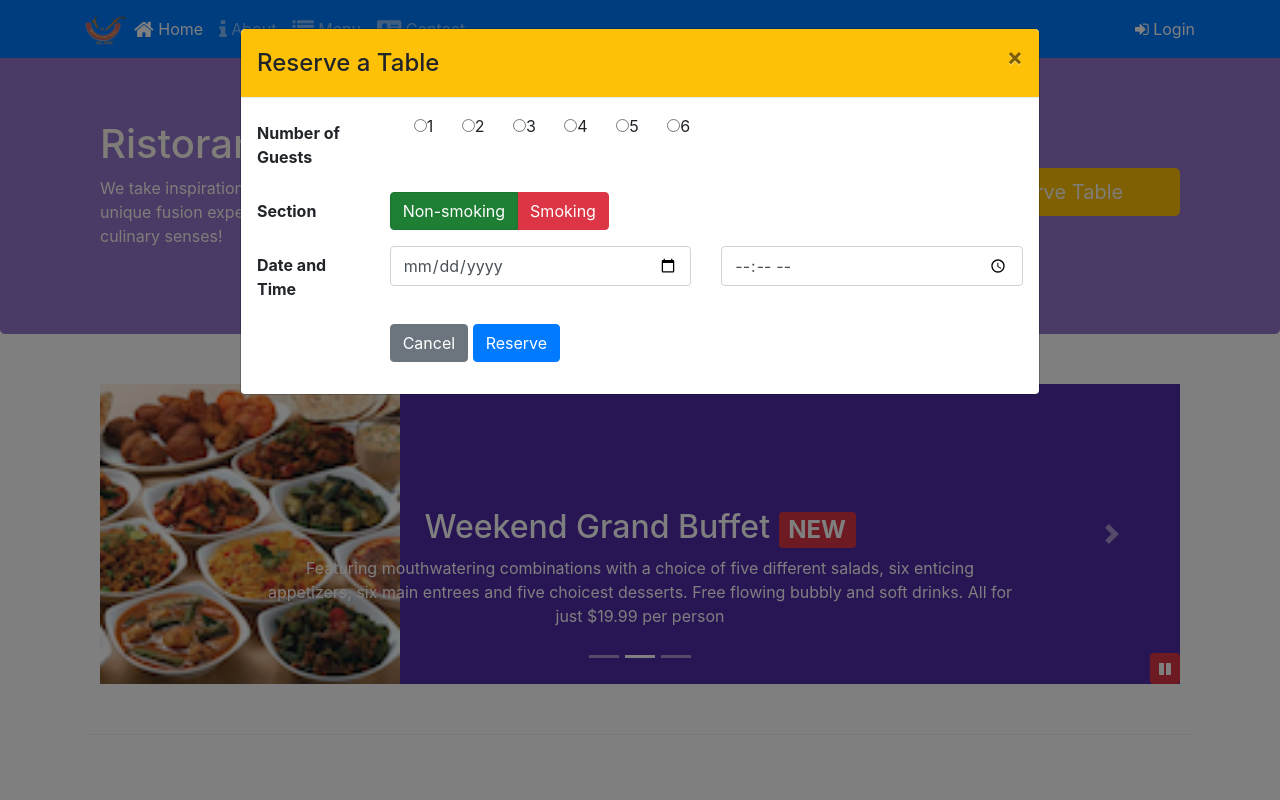
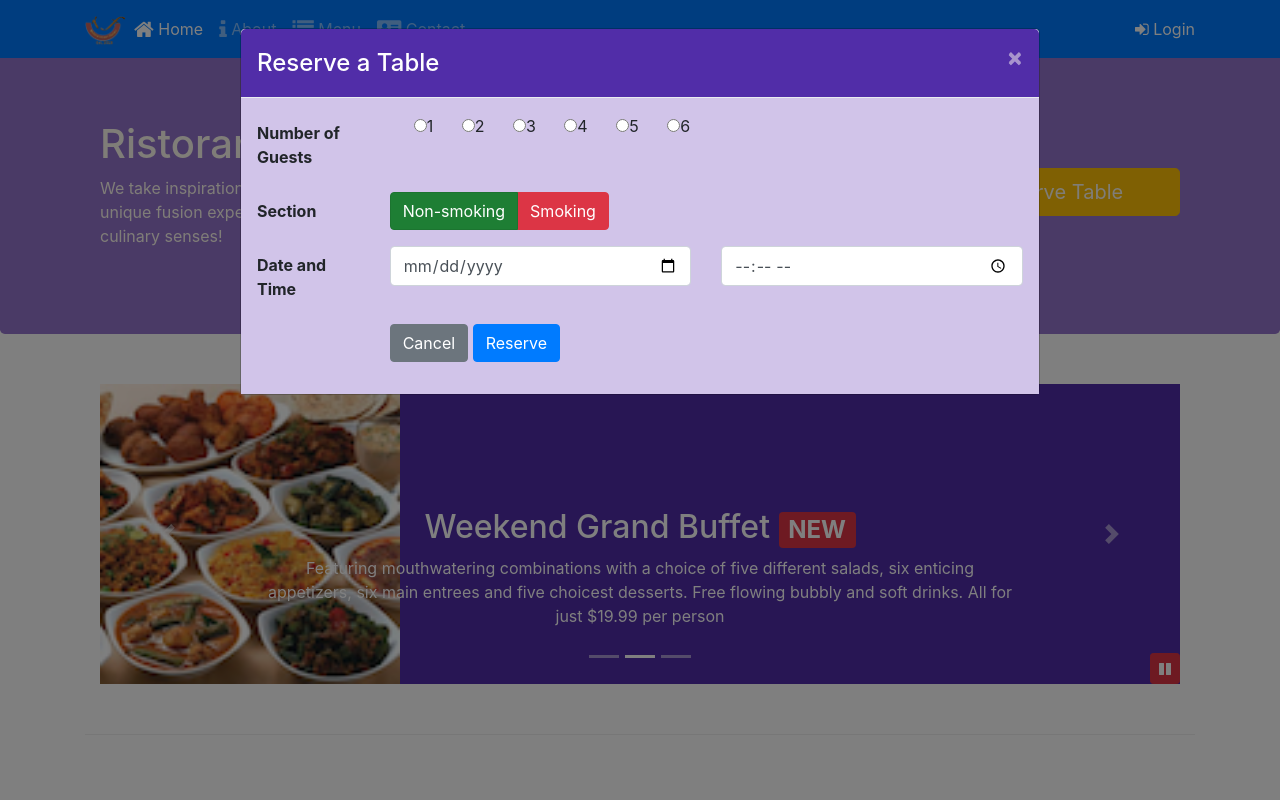
Before and after one commit to sohamns/conFusion, a website: page index.html in a window 1280 px wide. Both pictures are taken after a click on the button "Reserve Table". Shown: the top 800 px of the page. Drawn offline with nearby package versions, Linux system fonts and the light colour scheme.

Commit message:
assignment 4

```diff
--- a/css/style.scss
+++ b/css/style.scss
@@ -74,3 +74,16 @@ body{
     bottom: 0px;
     z-index: 1;
 }
+
+.modal-header{
+    background:$background-dark;
+    color: white;
+
+    .close {
+        color: floralwhite;
+    }
+}
+
+.modal-body{
+    background:$background-pale;
+}
--- a/index.html
+++ b/index.html
@@ -30,8 +30,8 @@
                     <li class="nav-item"><a class="nav-link" href="./contactus.html"><span class="fa fa-address-card fa-lg"></span> Contact</a></li>
 
                 </ul>
-                <span class="navbar-text">
-                    <a data-toggle="modal" data-target="#loginModal">
+                <span class="navbar-text" id="loginbutton">
+                    <a>
                     <span class="fa fa-sign-in"></span> Login</a>
                 </span>
             </div>
@@ -43,7 +43,7 @@
             <div class="modal-content">
                 <div class="modal-header">
                     <h4 class="modal-title">Login </h4>
-                    <button type="button" class="close" data-dismiss="modal">&times;</button>
+                    <button type="button" class="close" id="closebutton">&times;</button>
                 </div>
                 <div class="modal-body">
                     <form>
@@ -77,9 +77,9 @@
     <div id="reserveModal" class="modal fade" role="dialog">
         <div class="modal-dialog modal-lg" role="content">
             <div class="modal-content">
-                <div class="modal-header bg-warning">
+                <div class="modal-header">
                     <h4 class="modal-title">Reserve a Table</h4>
-                    <button type="button" class="close" data-dismiss="modal">&times;</button>
+                    <button type="button" class="close" id="cancelbutton">&times;</button>
                 </div>
                 <div class="modal-body">
                     <form>
@@ -137,7 +137,7 @@
                     <img src="img/logo.png" class="img-fluid">
                 </div>
                 <div class="col-sm-3 align-self-center">
-                    <a role="button" class="btn btn-block nav-link btn-warning btn-lg" data-toggle="modal" data-target="#reserveModal">Reserve Table</button></a>
+                    <a role="button" class="btn btn-block nav-link btn-warning btn-lg" id="reservebutton">Reserve Table</button></a>
                 </div>
             </div>
         </div>
@@ -320,6 +320,23 @@
             });
 
         </script>
+        <script>
+            $(document).ready(function(){
+                $("#reservebutton").click(function(){
+                    $("#reserveModal").modal('show');
+                });
+                $("#cancelbutton").click(function(){
+                    $("#reserveModal").modal('hide');
+                });
+
+                $("#loginbutton").click(function(){
+                    $("#loginModal").modal('show');
+                });
+                $("#closebutton").click(function(){
+                    $("#loginModal").modal('hide');
+                });
+            });
+        </script>
 </body>
 
 </html>
```
Also changed, not shown: css/style.css.
